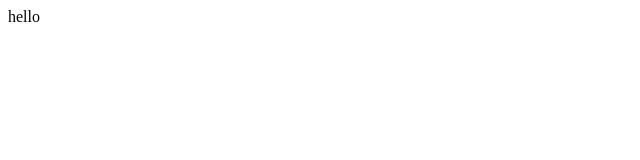
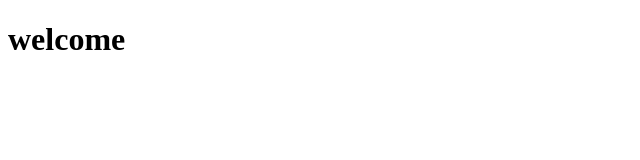
Before and after one commit to IvanIsNotAvailable/Sidenavbar, a plain HTML site: page main.html in a window 1280 px wide. Shown: the whole page, without its empty margins (0-640 px from the left). Drawn offline with Linux system fonts and the light colour scheme.

Commit message:
add welcome

```diff
--- a/main.html
+++ b/main.html
@@ -7,6 +7,6 @@
 	<title>demo</title>
 </head>
 <body>
-	hello
+	<h1>welcome</h1>
 </body>
 </html>
```
